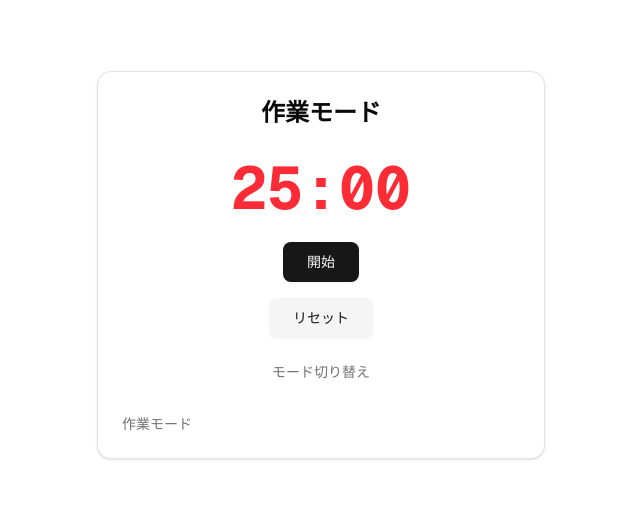
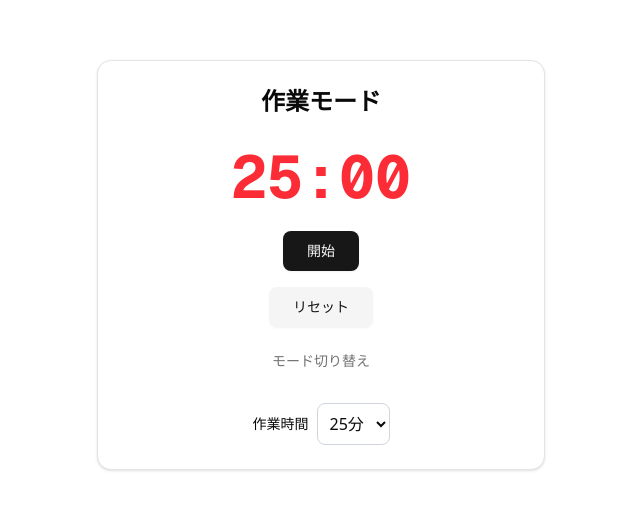
Before and after one commit to Naoya-kawakami0329/pomodoro-timer, a Next.js app: page / in a window 1280 px wide. Shown: the part 135-644 px from the top of the page, without its empty margins (319-959 px from the left). Built offline with nearby package versions, Linux system fonts and the light colour scheme.

Commit message:
作業時間の設定機能を追加した

```diff
--- a/src/components/TimerApp.tsx
+++ b/src/components/TimerApp.tsx
@@ -10,11 +10,21 @@ import { playNotificationSound } from "@/utils/sound";
 //タイマーのモードをを表す型
 type Mode = "work" | "break";
 
+
+
 export default function TimerApp() {
   //タイマーの実行状態を管理するState
   const [isRunning, setIsRunning] = useState(false);
-  //タイマーの残り時間を保持する状態関数
-  const [timeleft, setTimeleft] = useState({ minutes: 25, seconds: 0 });
+
+  //作業時間を管理する状態変数
+const [workDuration, setWorkDuration] = useState(25);
+
+//休憩時間を管理する状態変数
+const [breakDuration, setBreakDuration] = useState(5);
+
+//タイマーの残り時間を保持する状態関数
+  const [timeleft, setTimeleft] = useState({ minutes: workDuration, seconds: 0 });
+
   //タイマーのモードを管理する状態関数
   const [mode, setMode] = useState<Mode>("work");
   //タイマーのモードを切り替える関数
@@ -24,7 +34,7 @@ export default function TimerApp() {
     setMode(newMode);
     //タイマーの残り時間をリセットする
     //作業モードなら25分、休憩モードなら5分
-    setTimeleft({ minutes: newMode === "work" ? 25 : 5, seconds: 0 });
+    setTimeleft({ minutes: newMode === "work" ? workDuration : 5, seconds: 0 });
     //タイマーを停止する
     setIsRunning(false);
     //タイマーのモードを切り替える
@@ -38,7 +48,7 @@ export default function TimerApp() {
   //リセットボタンのハンドラ
   const handleReset=()=>{
     setIsRunning(false);
-    setTimeleft({minutes:mode==="work"?25:5,seconds:0});
+    setTimeleft({minutes:mode==="work"?workDuration:5,seconds:0});
   }
 
   useEffect(() => {
@@ -91,10 +101,26 @@ export default function TimerApp() {
             isRunning={isRunning}
           />
         </CardContent>
-        <CardFooter>
-          <p className="text-sm text-muted-foreground">
-            {mode==="work"?"作業モード":"休憩モード"}
-          </p>
+        <CardFooter className="flex justify-center items-center gap-2">
+            <label className="text-sm text-medium">
+              作業時間
+            </label>
+            <select className="p-2 border border-gray-300 rounded-md focus:outline-none focus:ring-2 focus:ring-blue-500"
+              value={workDuration}
+              onChange={(e)=>{
+                const newDuration = parseInt(e.target.value);
+                setWorkDuration(newDuration);
+                if(mode==="work" && !isRunning){
+                  setTimeleft({minutes:newDuration,seconds:0});
+                }
+              }}
+            >
+              {
+                [5,10,15,25,30,45,60].map((minutes)=>(
+                  <option key={minutes} value={minutes}>{minutes}分</option>
+                ))
+              }
+            </select>
         </CardFooter>
       </Card>
     </div>
```
